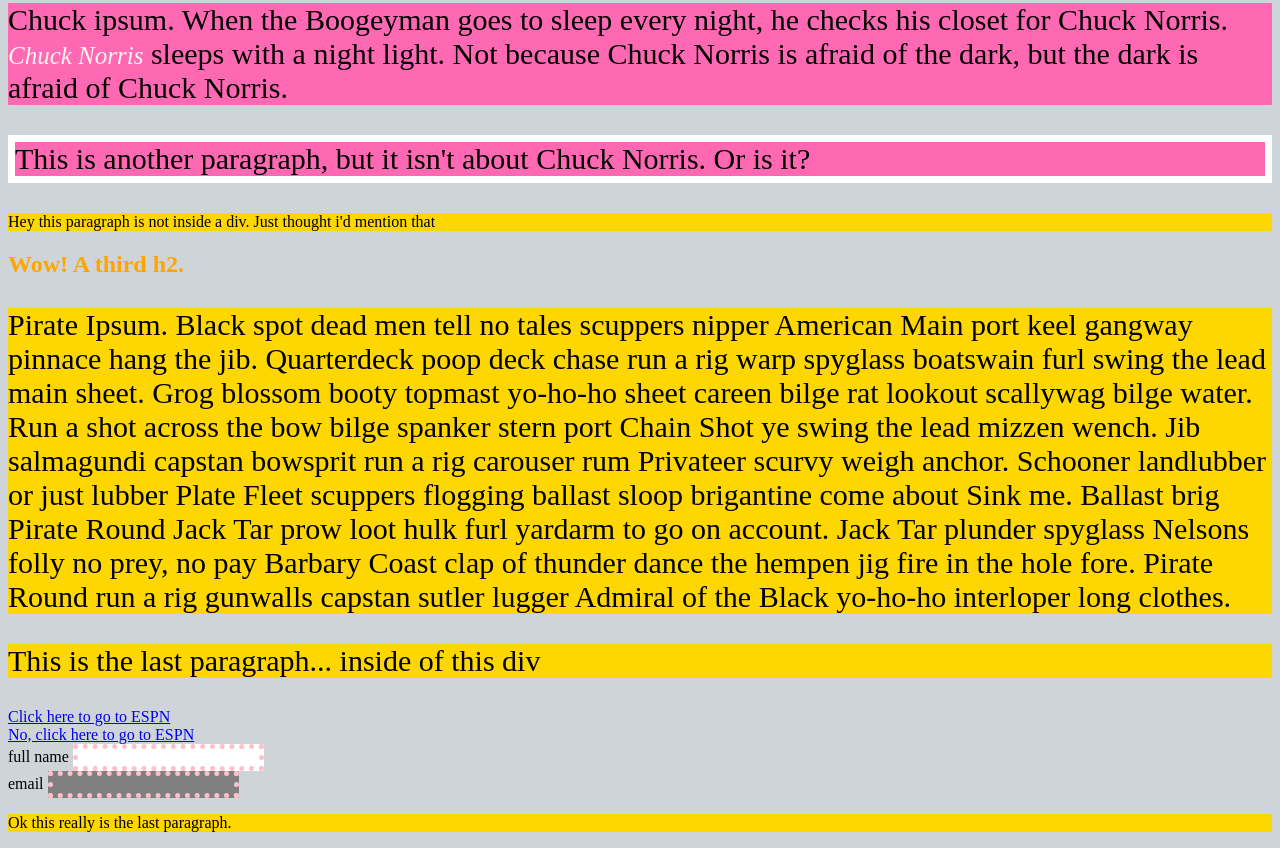
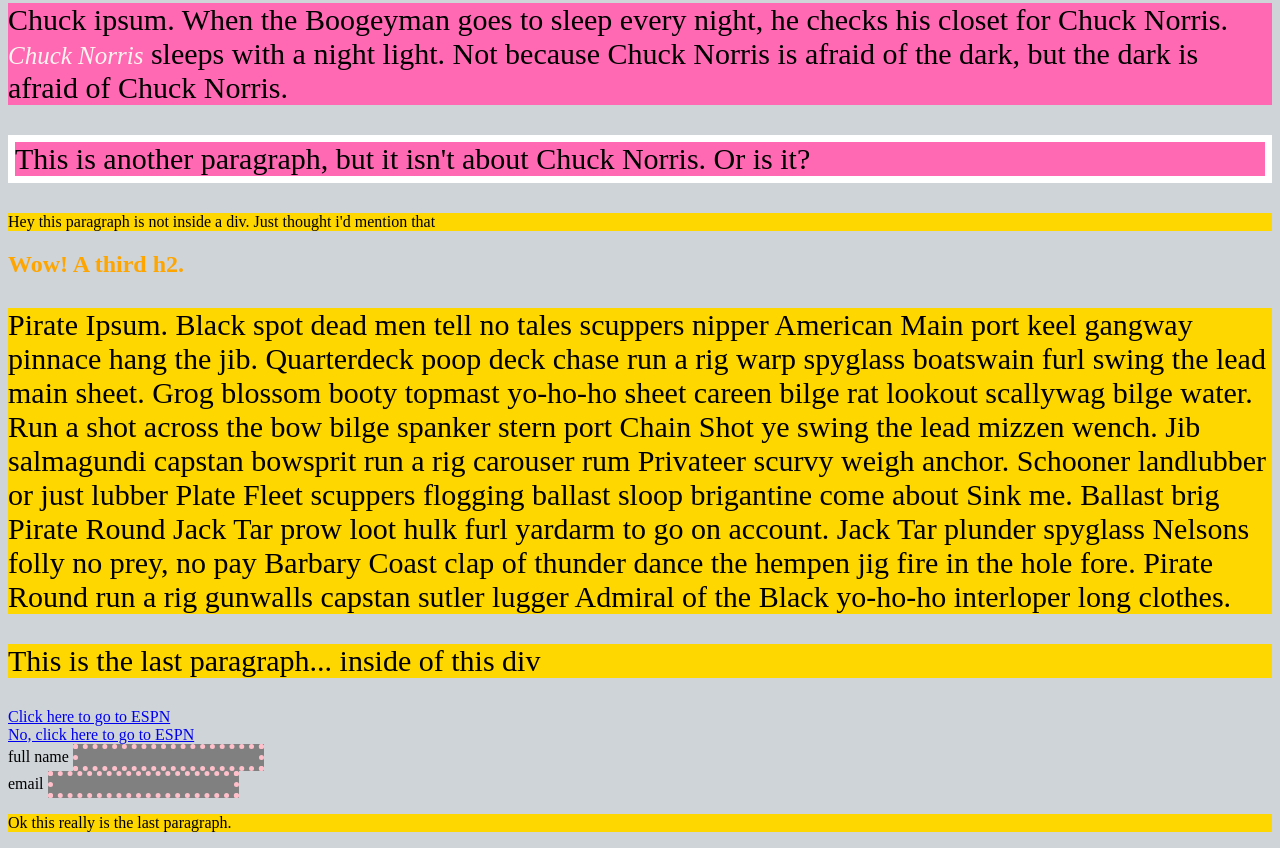
Before and after one commit to Kent-P/SelectorsExercise, a plain HTML site: page index.html in a window 1280 px wide. Shown: the part 871-1719 px from the top of the page. Drawn offline with Linux system fonts and the light colour scheme.

Commit message:
forgot smthn
'

```diff
--- a/style.css
+++ b/style.css
@@ -34,7 +34,7 @@ div > p {
     font-size: 30px;
 }
 
-input[type="email"] {
+input[type="email"], input[type="text"] {
     background-color: #808080;
 }
 
```
